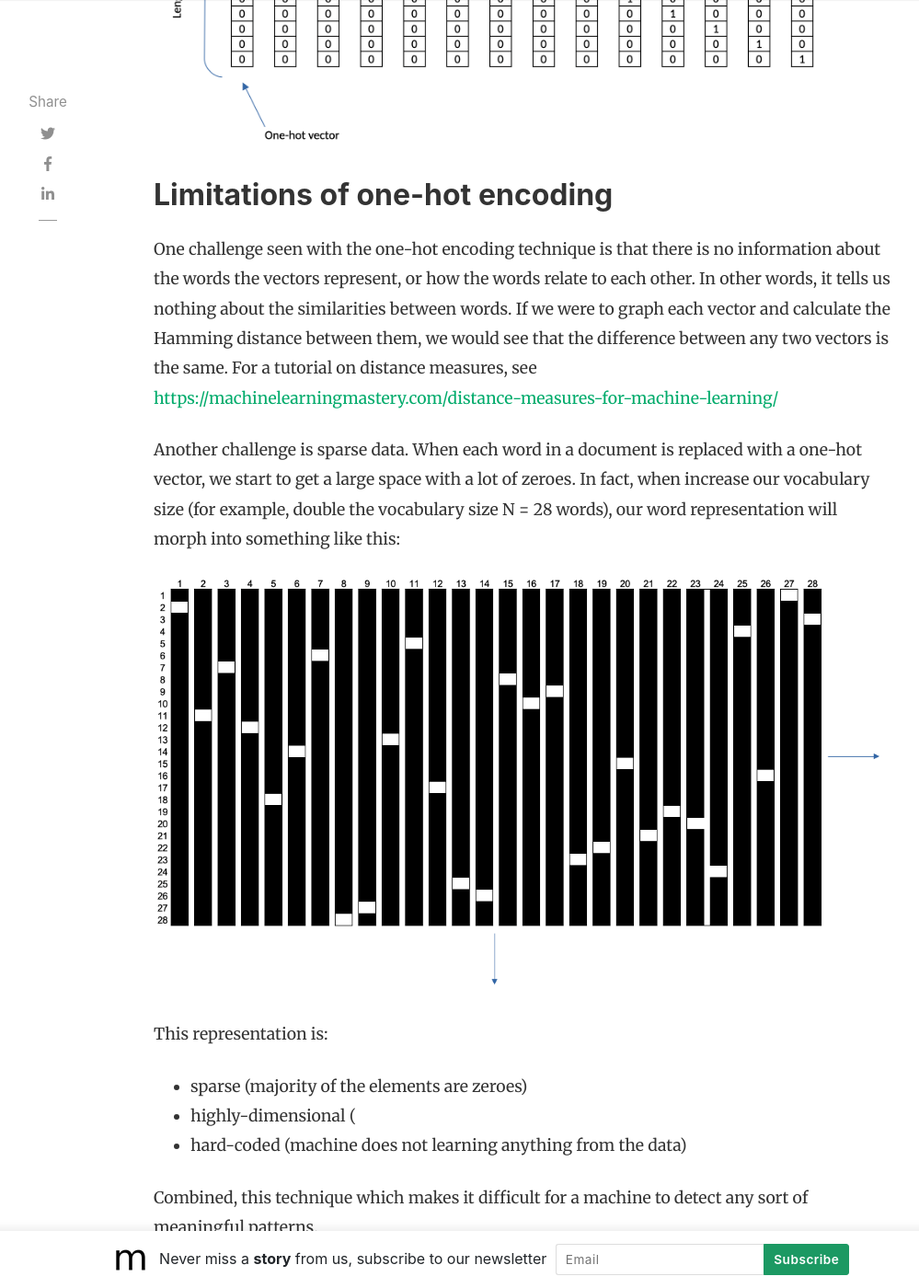
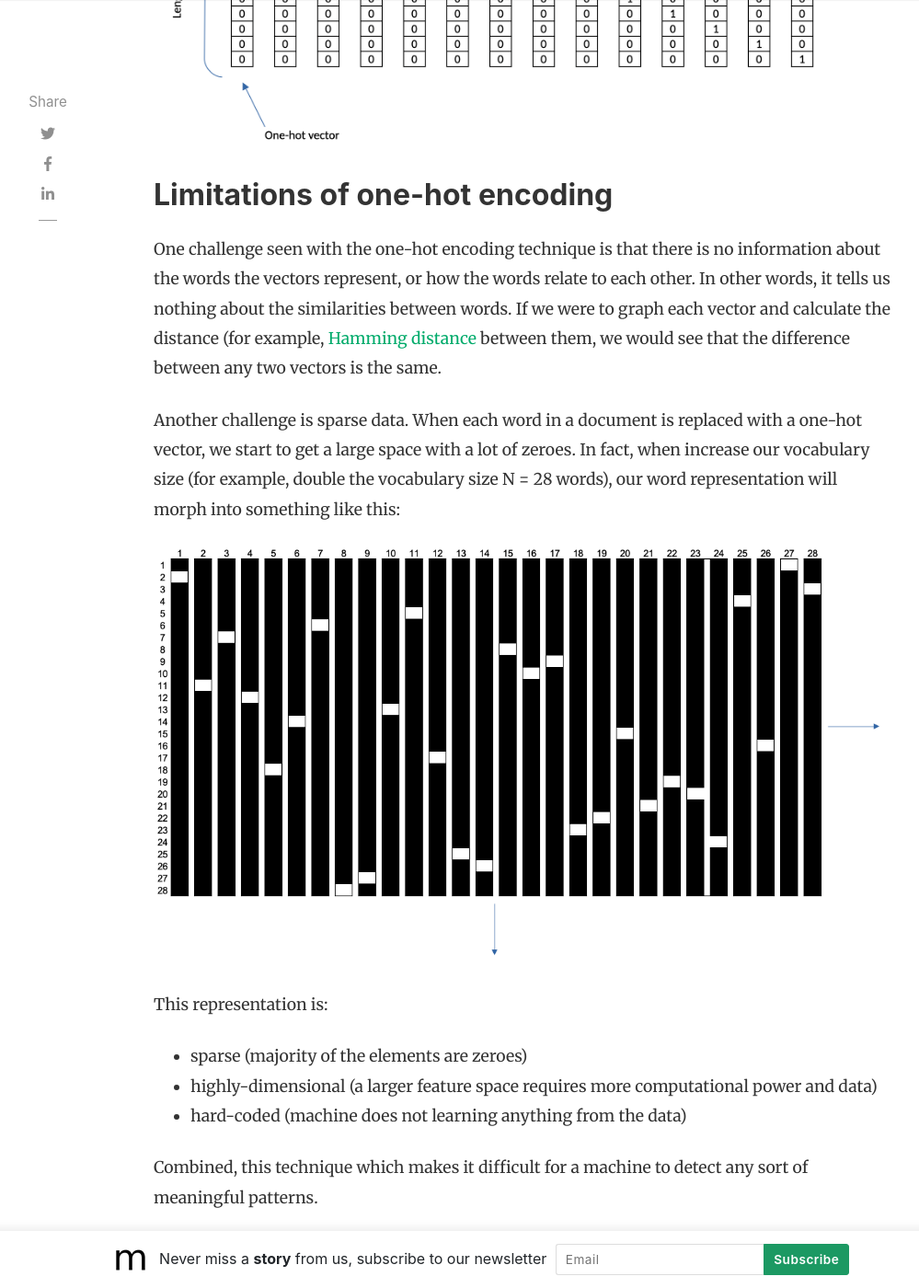
Before and after one commit to slsu0424/slsu0424.github.io, a Jekyll site: the page built from _posts/2023-07-27-test.md, in a window 1280 px wide and 1400 px high, scrolled down 4178 px. Shown: the whole window at 92% size, without its empty margins (118-1117 px from the left). Built offline with Jekyll 4.4.1, drawn with Linux system fonts in a browser that asks for light colours; nearby versions of some CDN libraries; comment, search, counter and statistics services are not loaded; some of the changed text lies outside the part shown.

Commit message:
Update 2023-07-27-test.md

```diff
--- a/_posts/2023-07-27-test.md
+++ b/_posts/2023-07-27-test.md
@@ -55,7 +55,7 @@
 
 ## Limitations of one-hot encoding
 
-One challenge seen with the one-hot encoding technique is that there is no information about the words the vectors represent, or how the words relate to each other.  In other words, it tells us nothing about the similarities between words.  If we were to graph each vector and calculate the Hamming distance between them, we would see that the difference between any two vectors is the same.  For a tutorial on distance measures, see <https://machinelearningmastery.com/distance-measures-for-machine-learning/>
+One challenge seen with the one-hot encoding technique is that there is no information about the words the vectors represent, or how the words relate to each other.  In other words, it tells us nothing about the similarities between words.  If we were to graph each vector and calculate the distance (for example, [Hamming distance](<https://machinelearningmastery.com/distance-measures-for-machine-learning/>) between them, we would see that the difference between any two vectors is the same.
 
 
 Another challenge is sparse data.  When each word in a document is replaced with a one-hot vector, we start to get a large space with a lot of zeroes.  In fact, when increase our vocabulary size (for example, double the vocabulary size N = 28 words), our word representation will morph into something like this:
@@ -65,7 +65,7 @@
 
 This representation is:
 - sparse (majority of the elements are zeroes)
-- highly-dimensional (
+- highly-dimensional (a larger feature space requires more computational power and data)
 - hard-coded (machine does not learning anything from the data)
 
 Combined, this technique which makes it difficult for a machine to detect any sort of meaningful patterns.
@@ -82,8 +82,8 @@
 + <https://developers.google.com/machine-learning/crash-course/representation/feature-engineering>
 + <https://www.tensorflow.org/text/guide/word_embeddings>
 + <https://medium.com/intelligentmachines/word-embedding-and-one-hot-encoding-ad17b4bbe111>
++ <https://machinelearningmastery.com/distance-measures-for-machine-learning/>
 + <https://builtin.com/data-science/curse-dimensionality>
-+ <https://machinelearningmastery.com/distance-measures-for-machine-learning/>
 
 ## Writing code blocks
 
```
